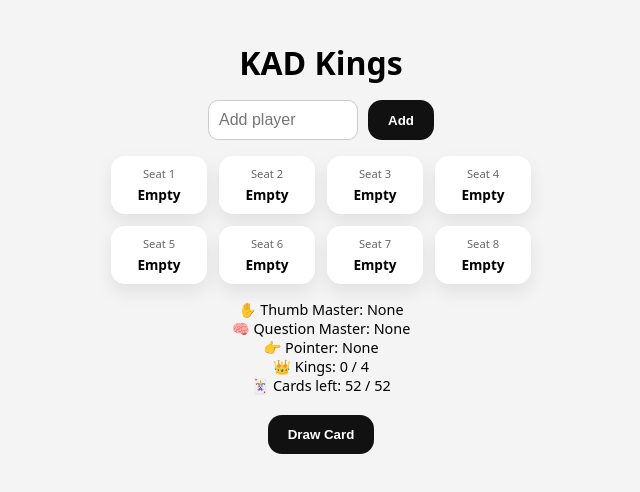
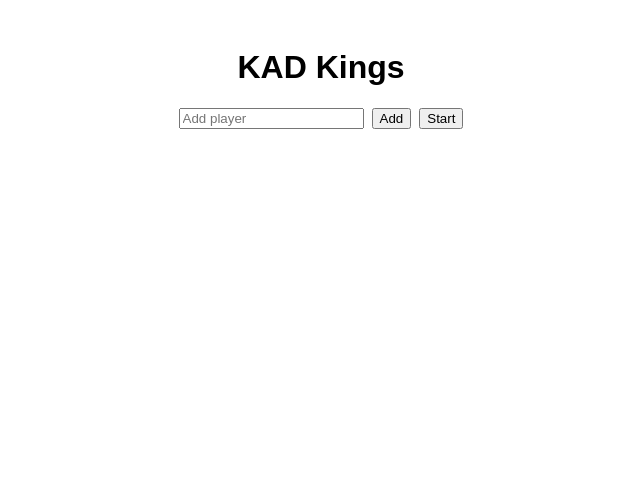
Before and after one commit to wbgl-blip/Visual-, a React (Vite) app: page / in a window 1280 px wide. Shown: the top 492 px of the page, without its empty margins (319-959 px from the left). Built offline with nearby package versions, Linux system fonts and the light colour scheme.

Commit message:
Refactor App component and card deck logic

```diff
--- a/src/App.jsx
+++ b/src/App.jsx
@@ -1,153 +1,83 @@
-import { useState } from "react";
-import "./App.css";
+import { useState, useEffect } from "react";
 
-const SEAT_COUNT = 8;
+const SUITS = ["♠", "♥", "♦", "♣"]; const VALUES = ["A","2","3","4","5","6","7","8","9","10","J","Q","K"];
 
-/* Build a 52-card deck */
-const buildDeck = () => {
-  const values = ["A","2","3","4","5","6","7","8","9","10","J","Q","K"];
-  const suits = ["♠","♥","♦","♣"];
-  const deck = [];
+function buildDeck() { const deck = []; for (const suit of SUITS) { for (const value of VALUES) { deck.push({ suit, value }); } } return deck; }
 
-  suits.forEach(suit => {
-    values.forEach(value => {
-      deck.push({ value, suit });
-    });
-  });
+export default function App() { const [players, setPlayers] = useState([]); const [name, setName] = useState(""); const [deck, setDeck] = useState([]); const [turn, setTurn] = useState(0); const [started, setStarted] = useState(false);
 
-  return deck;
-};
+const [thumbMaster, setThumbMaster] = useState(null); const [questionMaster, setQuestionMaster] = useState(null); const [pointer, setPointer] = useState(null); const [kings, setKings] = useState(0);
 
-/* Rules tied to card values */
-const cardRules = {
-  A: "Waterfall — everyone drinks",
-  2: "You — pick someone to drink",
-  3: "Me — you drink",
-  4: "Whores — we all drink",
-  5: "Guys drink",
-  6: "Dicks — we all drink",
-  7: "Heaven — last to raise hand drinks",
-  8: "Mate — pick a drinking buddy",
-  9: "Rhyme — loser drinks",
-  10: "Categories — loser drinks",
-  J: "Thumb Master",
-  Q: "Question Master",
-  K: "Make a rule"
-};
+useEffect(() => { setDeck(shuffle(buildDeck())); }, []);
 
-export default function App() {
-  const [players, setPlayers] = useState(Array(SEAT_COUNT).fill(null));
-  const [nameInput, setNameInput] = useState("");
-  const [currentTurn, setCurrentTurn] = useState(0);
+function shuffle(arr) { return [...arr].sort(() => Math.random() - 0.5); }
 
-  const [deck, setDeck] = useState(buildDeck());
-  const [currentCard, setCurrentCard] = useState(null);
-  const [gameStarted, setGameStarted] = useState(false);
+function addPlayer() { if (!name || players.length >= 8) return; setPlayers([...players, { name }]); setName(""); }
 
-  const [thumbMaster, setThumbMaster] = useState(null);
-  const [questionMaster, setQuestionMaster] = useState(null);
-  const [pointer, setPointer] = useState(null);
-  const [kings, setKings] = useState(0);
+function startGame() { if (players.length < 2) return; setStarted(true); }
 
-  /* Add player to first empty seat */
-  const addPlayer = () => {
-    if (!nameInput.trim()) return;
+function drawCard() { if (deck.length === 0) return;
 
-    const index = players.findIndex(p => p === null);
-    if (index === -1) return;
+const card = deck[0];
+const remaining = deck.slice(1);
+setDeck(remaining);
 
-    const updated = [...players];
-    updated[index] = nameInput.trim();
-    setPlayers(updated);
-    setNameInput("");
-  };
+const currentPlayer = players[turn];
 
-  /* Start game: remove empty seats */
-  const startGameIfNeeded = () => {
-    if (gameStarted) return;
+if (card.value === "7") setThumbMaster(currentPlayer.name);
+if (card.value === "J") setQuestionMaster(currentPlayer.name);
+if (card.value === "Q") setPointer(currentPlayer.name);
+if (card.value === "K") setKings(kings + 1);
 
-    const activePlayers = players.filter(Boolean);
-    setPlayers(activePlayers);
-    setCurrentTurn(0);
-    setGameStarted(true);
-  };
+setTurn((turn + 1) % players.length);
 
-  /* Draw card */
-  const drawCard = () => {
-    if (deck.length === 0) return;
+alert(`${currentPlayer.name} drew ${card.value}${card.suit}`);
 
-    startGameIfNeeded();
+}
 
-    const nextDeck = [...deck];
-    const card = nextDeck.pop();
+return ( <div style={styles.app}> <h1>KAD Kings</h1>
 
-    setDeck(nextDeck);
-    setCurrentCard(card);
-
-    const currentPlayer = players[currentTurn];
-
-    if (card.value === "7") setPointer(currentPlayer);
-    if (card.value === "J") setThumbMaster(currentPlayer);
-    if (card.value === "Q") setQuestionMaster(currentPlayer);
-    if (card.value === "K") setKings(k => Math.min(4, k + 1));
-
-    setCurrentTurn((currentTurn + 1) % players.length);
-  };
-
-  return (
-    <div className="app">
-      <h1>KAD Kings</h1>
-
-      {/* Add Player */}
-      {!gameStarted && (
-        <div className="add-player">
+{!started && (
+    <div style={styles.addRow}>
       <input
+        value={name}
+        onChange={e => setName(e.target.value)}
         placeholder="Add player"
-            value={nameInput}
-            onChange={e => setNameInput(e.target.value)}
       />
       <button onClick={addPlayer}>Add</button>
+      <button onClick={startGame}>Start</button>
     </div>
   )}
 
-      {/* Seats */}
-      <div className="seats-grid">
-        {players.map((player, i) => (
+  <div style={styles.grid}>
+    {players.map((p, i) => (
       <div
         key={i}
-            className={`seat ${i === currentTurn && gameStarted ? "active-seat" : ""}`}
+        style={{
+          ...styles.card,
+          border: i === turn ? "3px solid #4ade80" : "1px solid #ddd"
+        }}
       >
-            <div className="seat-number">Seat {i + 1}</div>
-            <div className="seat-name">{player || "Empty"}</div>
+        {p.name}
       </div>
     ))}
   </div>
 
-      {/* Status */}
-      <div className="status">
-        ✋ Thumb Master: {thumbMaster || "None"}<br />
-        🧠 Question Master: {questionMaster || "None"}<br />
-        👉 Pointer: {pointer || "None"}<br />
-        👑 Kings: {kings} / 4<br />
-        🃏 Cards left: {deck.length} / 52
+  {started && (
+    <>
+      <p>Cards left: {deck.length}</p>
+      <p>👆 Thumb Master: {thumbMaster || "None"}</p>
+      <p>🧠 Question Master: {questionMaster || "None"}</p>
+      <p>👉 Pointer: {pointer || "None"}</p>
+      <p>👑 Kings: {kings} / 4</p>
+
+      <button onClick={drawCard} disabled={deck.length === 0}>
+        Draw Card
+      </button>
+    </>
+  )}
 </div>
 
-      {/* Draw */}
-      <button className="draw-btn" onClick={drawCard}>
-        Draw Card
-      </button>
+); }
 
-      {/* Card */}
-      {currentCard && (
-        <div className="card">
-          <div className="card-value">
-            {currentCard.value}{currentCard.suit}
-          </div>
-          <div className="card-text">
-            {cardRules[currentCard.value]}
-          </div>
-        </div>
-      )}
-    </div>
-  );
-}
+const styles = { app: { fontFamily: "sans-serif", padding: 20, textAlign: "center" }, addRow: { display: "flex", gap: 8, justifyContent: "center", marginBottom: 16 }, grid: { display: "grid", gridTemplateColumns: "repeat(4, 1fr)", gap: 10, marginBottom: 20 }, card: { padding: 16, borderRadius: 12, background: "#f9fafb", fontWeight: "bold" } };
```
Lines whose indentation alone changed are shown as unchanged.
